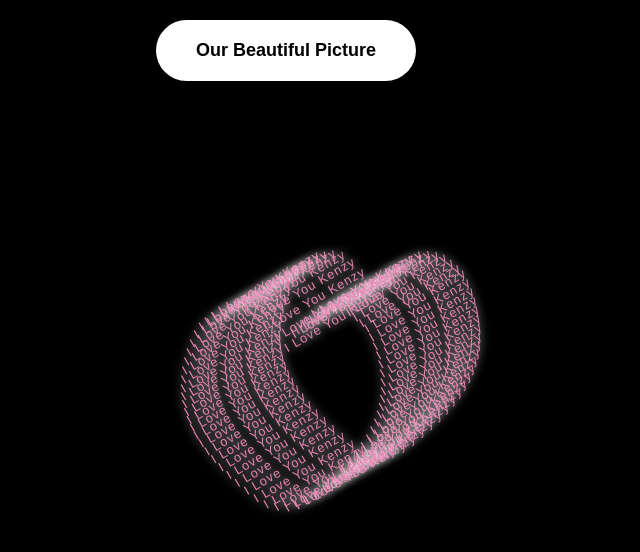
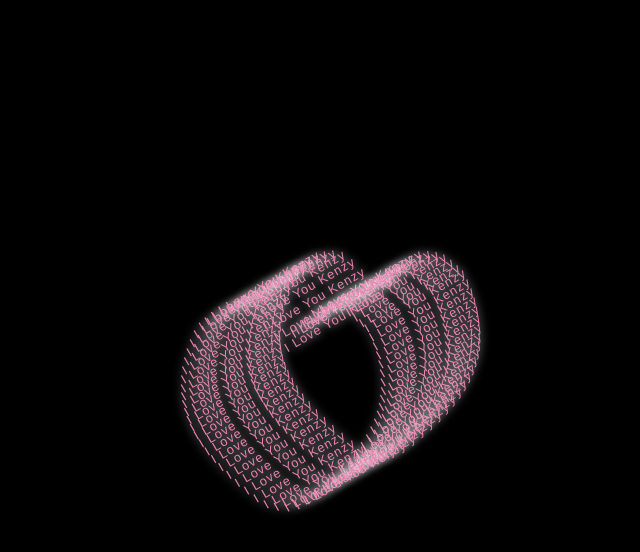
Before and after one commit to NodNod0/14-february, a plain HTML site: page next_suprise.html in a window 1280 px wide. Shown: the whole page, without its empty margins (354-994 px from the left). Drawn offline with Linux system fonts and the light colour scheme.

Commit message:
Update next_suprise.html

```diff
--- a/next_suprise.html
+++ b/next_suprise.html
@@ -652,14 +652,5 @@
     </div>
    </div>
   </div>
-  <div style="text-align: center; margin-top: 20px;">
-    <button onclick="baby()">Our Beautiful Picture</button>
-  </div>
-  <br><br>
-  <script>
-        function baby(){
-          window.location.href = "baby.html"
-        }
-  </script>
 </body>
 </html>
```
